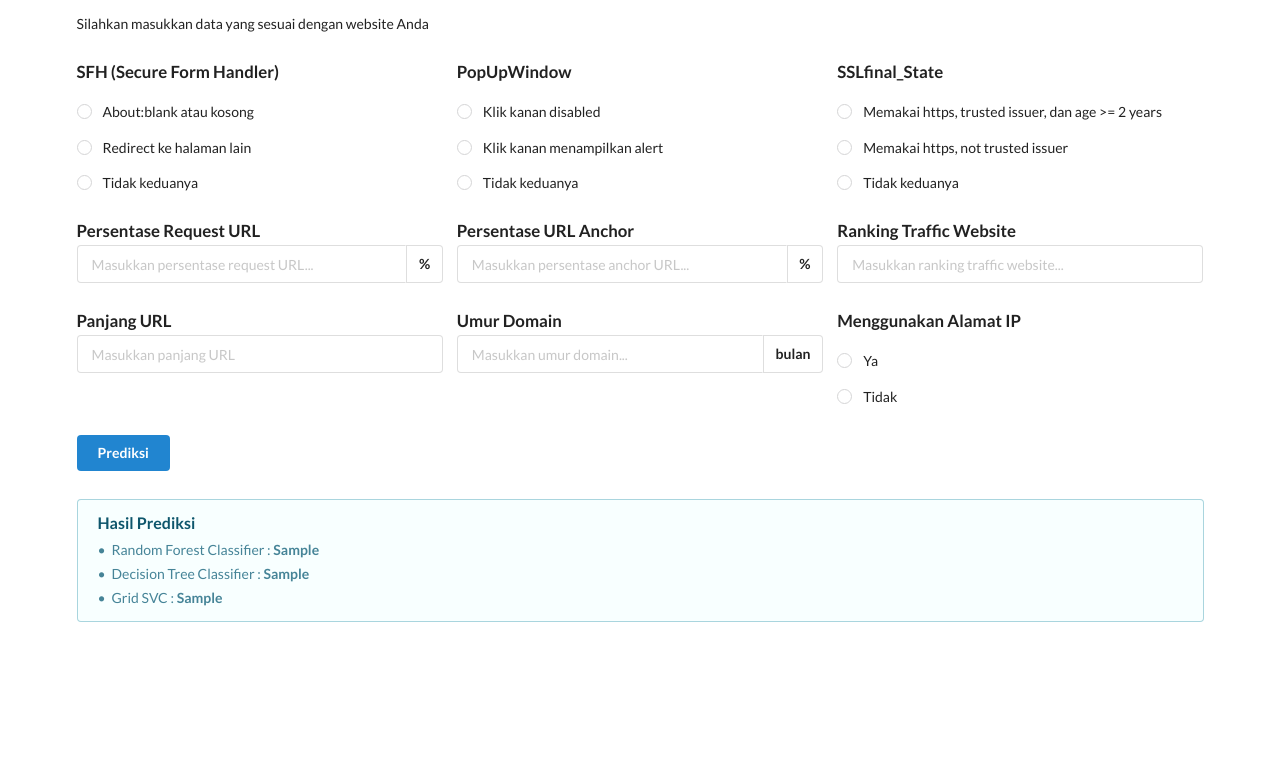
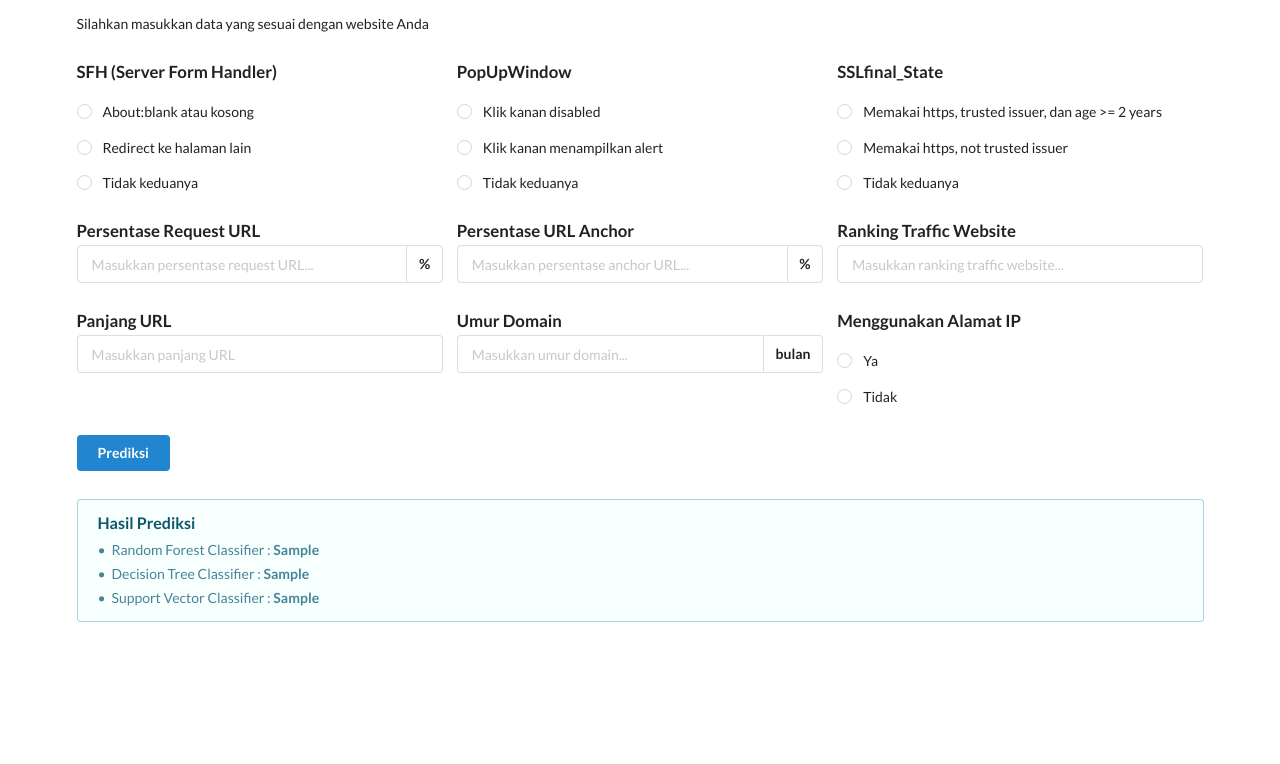
Before and after one commit to alfonsus20/psd-project-deployment, a Flask app: template templates/index.html in a window 1280 px wide. Shown: the part 60-824 px from the top of the page. Run offline with Flask 2, Linux system fonts and the light colour scheme; the template is opened without the code that fills it: most values are stand-ins (such as "Sample title", 1, 10 or a date in 2020); parts of the project's set-up code (start-up, migrations or seed data) failed here and were passed over.

Commit message:
fix typo

```diff
--- a/templates/index.html
+++ b/templates/index.html
@@ -22,7 +22,7 @@
       <div class="field">
         <div class="three fields">
           <div class="field">
-            <label>SFH (Secure Form Handler)</label>
+            <label>SFH (Server Form Handler)</label>
             <div class="field">
               <div class="ui radio checkbox">
                 <input type="radio" name="sfh" value="-1" id="sfh-blank" />
@@ -195,7 +195,7 @@
           <li>
             Decision Tree Classifier : <strong>{{ prediction_RF }}</strong>
           </li>
-          <li>Grid SVC : <strong>{{ prediction_SVM }}</strong></li>
+          <li>Support Vector Classifier : <strong>{{ prediction_SVM }}</strong></li>
         </ul>
       </div>
       {% endif %}
```
